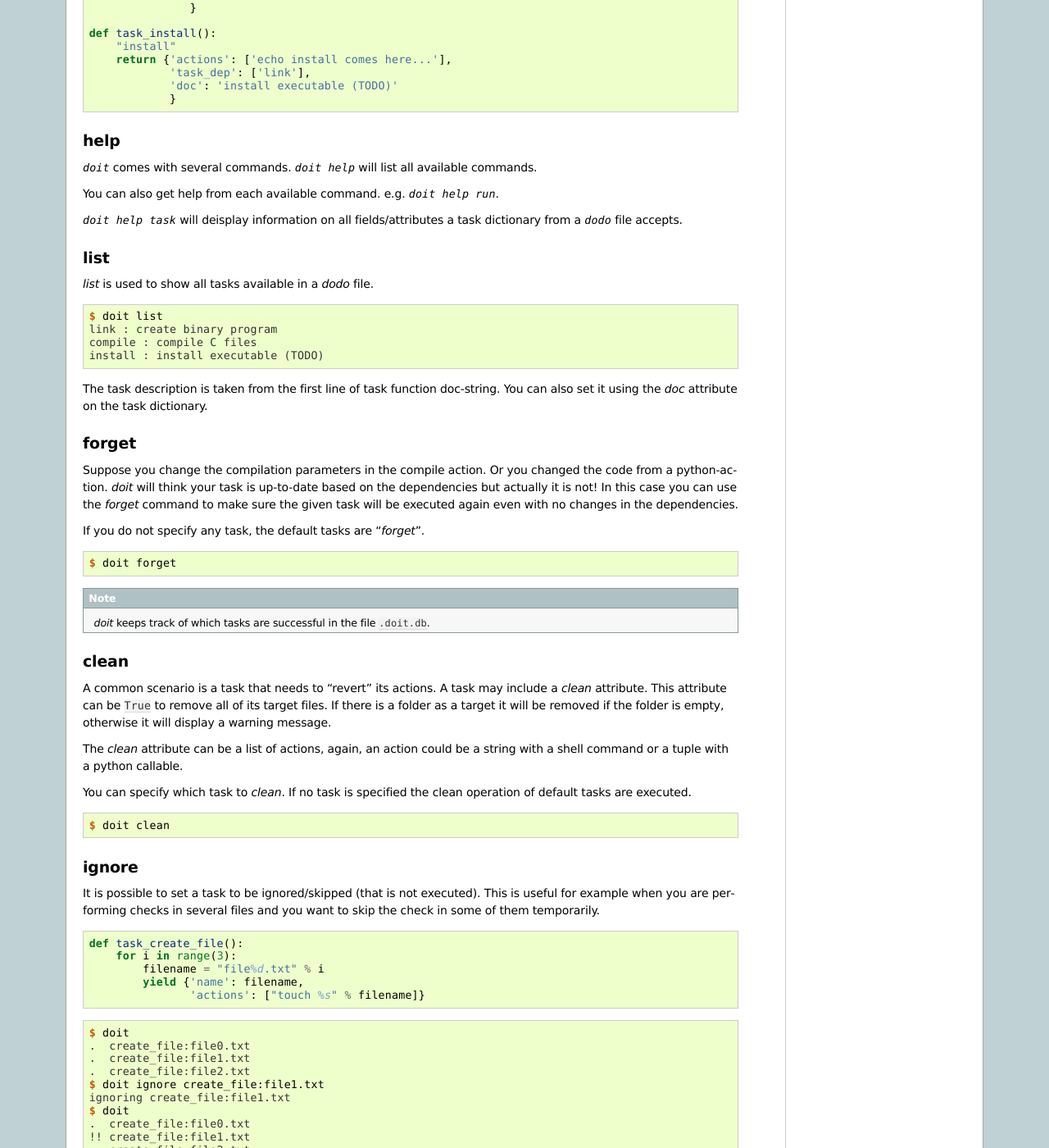
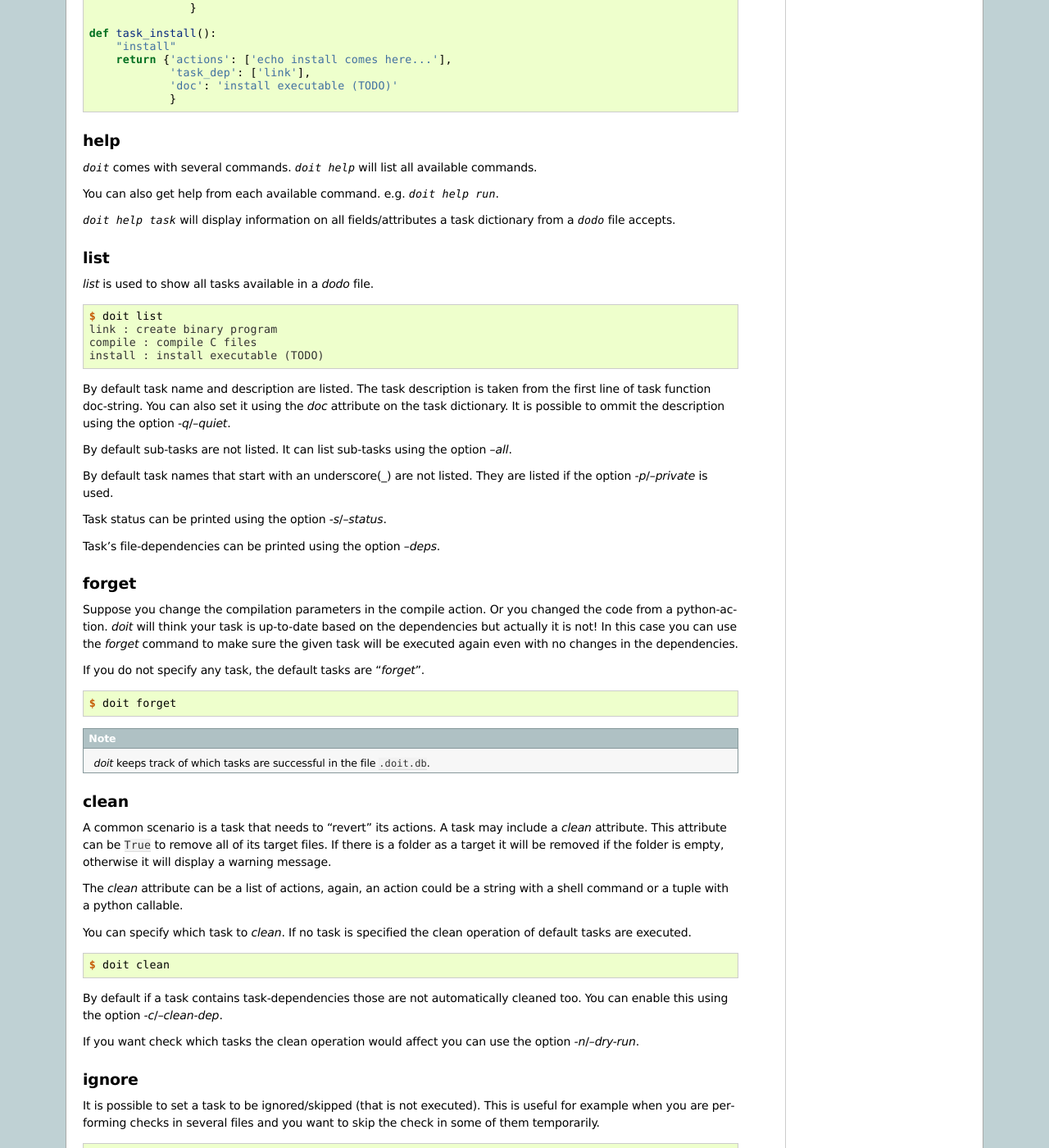
Before and after one commit to pydoit/doit, a Sphinx documentation site: the page built from doc/cmd_other.rst, in a window 1280 px wide and 1400 px high, scrolled down 675 px. Shown: the whole window at 82% size. Built offline with Sphinx 7.4.7, drawn with Linux system fonts in a browser that asks for light colours; comment, search, counter and statistics services are not loaded.

Commit message:
docs for cmds: list, clean improved.
--HG--
extra : convert_revision : schettino72-20110501035438-4o1cejhihr05l8hj

```diff
--- a/doc/cmd_other.rst
+++ b/doc/cmd_other.rst
@@ -8,6 +8,7 @@ Lets use more complex example to demonstrate the command line features. The exam
 .. literalinclude:: tutorial/cproject.py
 
 
+
 help
 -------
 
@@ -15,7 +16,7 @@ help
 
 You can also get help from each available command. e.g. `doit help run`.
 
-`doit help task` will deisplay information on all fields/attributes a task dictionary from a `dodo` file accepts.
+`doit help task` will display information on all fields/attributes a task dictionary from a `dodo` file accepts.
 
 
 
@@ -32,7 +33,15 @@ list
    install : install executable (TODO)
 
 
-The task description is taken from the first line of task function doc-string. You can also set it using the *doc* attribute on the task dictionary.
+By default task name and description are listed. The task description is taken from the first line of task function doc-string. You can also set it using the *doc* attribute on the task dictionary. It is possible to ommit the description using the option *-q*/*--quiet*.
+
+By default sub-tasks are not listed. It can list sub-tasks using the option *--all*.
+
+By default task names that start with an underscore(*_*) are not listed. They are listed if the option *-p*/*--private* is used.
+
+Task status can be printed using the option *-s*/*--status*.
+
+Task's file-dependencies can be printed using the option *--deps*.
 
 
 
@@ -53,6 +62,7 @@ If you do not specify any task, the default tasks are "*forget*".
   *doit* keeps track of which tasks are successful in the file ``.doit.db``.
 
 
+
 clean
 ------
 
@@ -65,6 +75,12 @@ You can specify which task to *clean*. If no task is specified the clean operati
 .. code-block:: console
 
     $ doit clean
+
+
+By default if a task contains task-dependencies those are not automatically cleaned too. You can enable this using the option *-c*/*--clean-dep*.
+
+If you want check which tasks the clean operation would affect you can use the option *-n*/*--dry-run*.
+
 
 
 ignore
@@ -91,6 +107,7 @@ It is possible to set a task to be ignored/skipped (that is not executed). This
 Note the ``!!``, it means that task was ignored. To reverse the `ignore` use `forget` sub-command.
 
 
+
 auto
 -------
 
```
